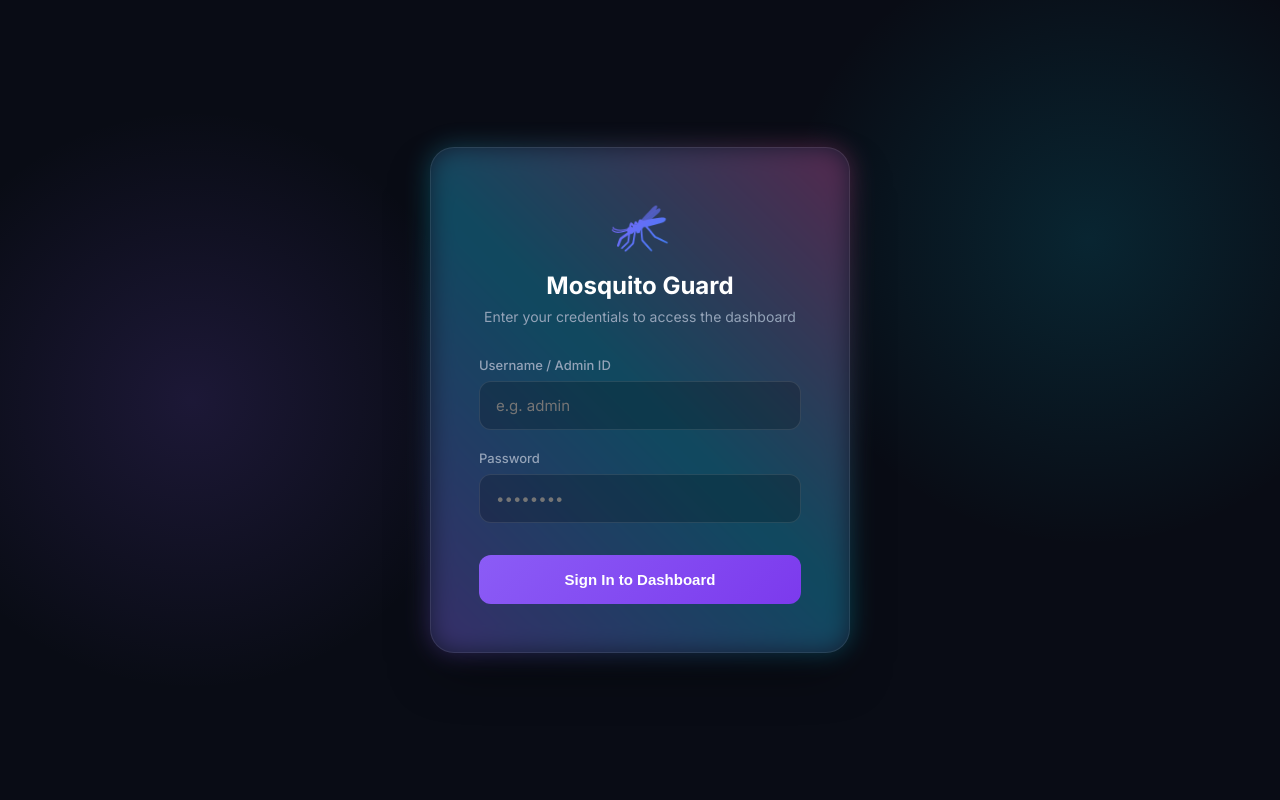
After one commit to rahuly152992-lgtm/smart-mosquito-dashboard, a Flask app: page /login in a window 1280 px wide. The commit adds this page. Run offline with Flask 3, Linux system fonts and the light colour scheme.

Commit message:
Add secure login page and session authentication

```diff
--- a/app.py
+++ b/app.py
@@ -9,7 +9,7 @@ pump control, and data visualization.
 import csv
 import io
 from datetime import datetime
-from flask import Flask, Response, jsonify, render_template, request
+from flask import Flask, Response, jsonify, render_template, request, session, redirect, url_for
 
 import config
 import data_store
@@ -89,10 +89,44 @@ _start_keep_alive()
 
 
 # -----------------------------------------------------------------------------
-# Web Page Route
+# Web Page Routes (Authentication & Dashboard)
 # -----------------------------------------------------------------------------
+
+# Hardcoded dummy credentials for basic security
+ADMIN_USERNAME = "admin"
+ADMIN_PASSWORD = "password123"
+
+@app.route("/login", methods=["GET", "POST"])
+def login():
+    if request.method == "POST":
+        username = request.form.get("username")
+        password = request.form.get("password")
+
+        if username == ADMIN_USERNAME and password == ADMIN_PASSWORD:
+            session["logged_in"] = True
+            return redirect(url_for("dashboard"))
+        else:
+            return render_template("login.html", error="Invalid username or password")
+
+    # If already logged in, go to dashboard
+    if session.get("logged_in"):
+        return redirect(url_for("dashboard"))
+
+    return render_template("login.html")
+
+
+@app.route("/logout")
+def logout():
+    session.pop("logged_in", None)
+    return redirect(url_for("login"))
+
+
 @app.route("/")
 def dashboard():
+    # Protect dashboard route
+    if not session.get("logged_in"):
+        return redirect(url_for("login"))
+
     return render_template(
         "index.html",
         using_firebase=data_store.USING_FIREBASE,
--- /dev/null
+++ b/templates/login.html
@@ -0,0 +1,185 @@
+<!DOCTYPE html>
+<html lang="en">
+<head>
+  <meta charset="UTF-8">
+  <meta name="viewport" content="width=device-width, initial-scale=1.0">
+  <title>Login - Mosquito Guard Dashboard</title>
+  <link href="https://fonts.googleapis.com/css2?family=Inter:wght@300;400;500;600;700&display=swap" rel="stylesheet">
+  <style>
+    :root {
+      --bg-dark: #090C15;
+      --bg-surface: #0E1322;
+      --bg-card: #141A2D;
+      --primary: #8B5CF6;
+      --primary-hover: #7C3AED;
+      --text-primary: #FFFFFF;
+      --text-secondary: #94A3B8;
+      --border-color: rgba(255, 255, 255, 0.1);
+    }
+
+    * {
+      box-sizing: border-box;
+      margin: 0;
+      padding: 0;
+    }
+
+    body {
+      font-family: 'Inter', sans-serif;
+      background-color: var(--bg-dark);
+      background-image: radial-gradient(circle at 15% 50%, rgba(139, 92, 246, 0.15), transparent 25%),
+                        radial-gradient(circle at 85% 30%, rgba(6, 182, 212, 0.15), transparent 25%);
+      color: var(--text-primary);
+      height: 100vh;
+      display: flex;
+      justify-content: center;
+      align-items: center;
+      overflow: hidden;
+    }
+
+    .login-container {
+      background: var(--bg-card);
+      backdrop-filter: blur(16px);
+      -webkit-backdrop-filter: blur(16px);
+      border: 1px solid var(--border-color);
+      border-radius: 24px;
+      padding: 48px;
+      width: 100%;
+      max-width: 420px;
+      box-shadow: 0 25px 50px -12px rgba(0, 0, 0, 0.5);
+      position: relative;
+    }
+
+    /* Glow effect behind the card */
+    .login-container::before {
+      content: '';
+      position: absolute;
+      top: -2px; left: -2px; right: -2px; bottom: -2px;
+      background: linear-gradient(45deg, var(--primary), #06b6d4, #ec4899);
+      z-index: -1;
+      border-radius: 26px;
+      filter: blur(12px);
+      opacity: 0.3;
+    }
+
+    .logo-container {
+      text-align: center;
+      margin-bottom: 32px;
+    }
+
+    .logo-icon {
+      font-size: 48px;
+      margin-bottom: 16px;
+      display: inline-block;
+      background: linear-gradient(135deg, #8B5CF6, #3B82F6);
+      -webkit-background-clip: text;
+      -webkit-text-fill-color: transparent;
+    }
+
+    .title {
+      font-size: 24px;
+      font-weight: 700;
+      margin-bottom: 8px;
+    }
+
+    .subtitle {
+      font-size: 14px;
+      color: var(--text-secondary);
+    }
+
+    .form-group {
+      margin-bottom: 20px;
+    }
+
+    .form-label {
+      display: block;
+      font-size: 13px;
+      font-weight: 500;
+      color: var(--text-secondary);
+      margin-bottom: 8px;
+    }
+
+    .form-input {
+      width: 100%;
+      background: rgba(0, 0, 0, 0.2);
+      border: 1px solid var(--border-color);
+      color: var(--text-primary);
+      padding: 14px 16px;
+      border-radius: 12px;
+      font-size: 15px;
+      transition: all 0.2s ease;
+      font-family: inherit;
+    }
+
+    .form-input:focus {
+      outline: none;
+      border-color: var(--primary);
+      box-shadow: 0 0 0 3px rgba(139, 92, 246, 0.2);
+      background: rgba(0, 0, 0, 0.3);
+    }
+
+    .login-btn {
+      width: 100%;
+      padding: 16px;
+      background: linear-gradient(135deg, var(--primary), var(--primary-hover));
+      color: white;
+      border: none;
+      border-radius: 12px;
+      font-size: 15px;
+      font-weight: 600;
+      cursor: pointer;
+      transition: all 0.3s ease;
+      margin-top: 12px;
+    }
+
+    .login-btn:hover {
+      transform: translateY(-2px);
+      box-shadow: 0 10px 20px -10px var(--primary);
+    }
+
+    .login-btn:active {
+      transform: translateY(0);
+    }
+
+    .error-msg {
+      color: #EF4444;
+      background: rgba(239, 68, 68, 0.1);
+      border: 1px solid rgba(239, 68, 68, 0.2);
+      padding: 12px;
+      border-radius: 8px;
+      font-size: 13px;
+      margin-bottom: 20px;
+      text-align: center;
+      display: {% if error %}block{% else %}none{% endif %};
+    }
+  </style>
+</head>
+<body>
+
+  <div class="login-container">
+    <div class="logo-container">
+      <div class="logo-icon">🦟</div>
+      <h1 class="title">Mosquito Guard</h1>
+      <p class="subtitle">Enter your credentials to access the dashboard</p>
+    </div>
+
+    <div class="error-msg">
+      {{ error }}
+    </div>
+
+    <form method="POST" action="/login">
+      <div class="form-group">
+        <label class="form-label" for="username">Username / Admin ID</label>
+        <input type="text" id="username" name="username" class="form-input" placeholder="e.g. admin" required autocomplete="off">
+      </div>
+
+      <div class="form-group">
+        <label class="form-label" for="password">Password</label>
+        <input type="password" id="password" name="password" class="form-input" placeholder="••••••••" required>
+      </div>
+
+      <button type="submit" class="login-btn">Sign In to Dashboard</button>
+    </form>
+  </div>
+
+</body>
+</html>
```
Also changed, not shown: templates/index.html (+9 -0 lines).
